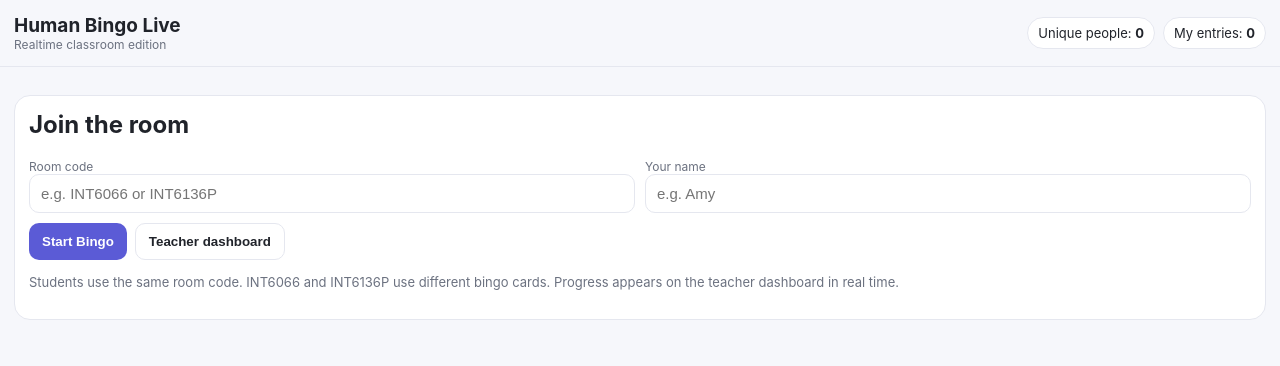
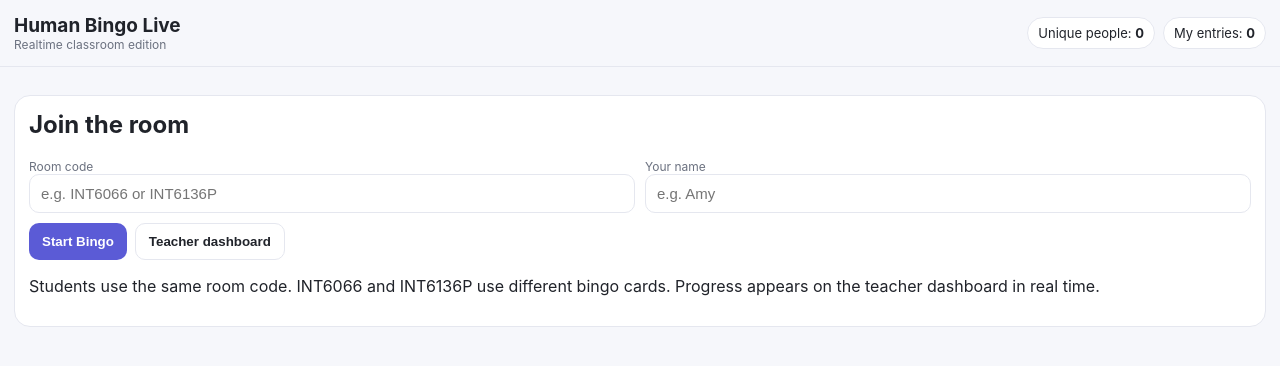
Before and after one commit to liutong011025-cloud/INT6066Bingo, a Next.js app: page / in a window 1280 px wide. Shown: the top 366 px of the page. Built offline with nearby package versions, Linux system fonts and the light colour scheme.

Commit message:
Update globals.css

```diff
--- a/app/globals.css
+++ b/app/globals.css
@@ -110,7 +110,9 @@ input, select {
 .table th, .table td { padding: 10px; border-bottom: 1px solid var(--line); text-align: left; font-size: 14px; }
 .table th { color: var(--muted); font-size: 12px; }
 
-.notice { font-size: 13px; color: var(--muted); line-height: 1.45; }
+.howto { margin: 10px 0 0; padding-left: 22px; }
+.howto li { margin: 6px 0; font-size: 14px; line-height: 1.45; color: var(--text); }
+.howto-close { margin: 10px 0 0; font-size: 14px; }
 .progress { height: 8px; background: #ececf2; border-radius: 99px; overflow: hidden; }
 .bar { height: 100%; background: var(--ok); width: 0; transition: width .2s ease; }
 footer { height: 70px; }
```
